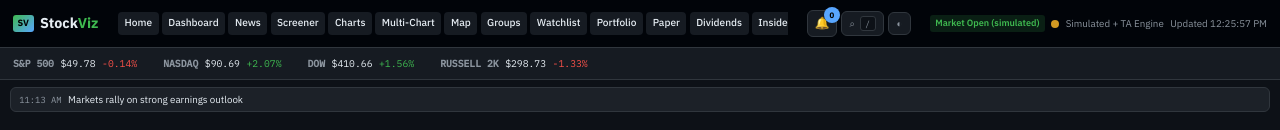
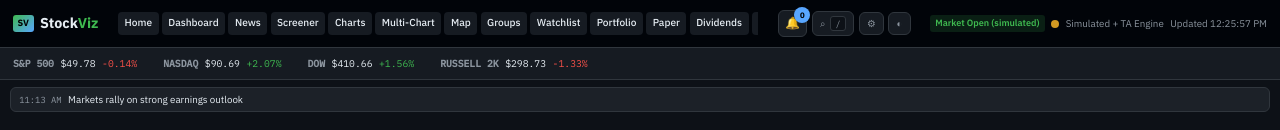
Before and after one commit to joshpohlman/stockviz, a website built with Vite: page index.html in a window 1280 px wide. Shown: the top 130 px of the page. Built offline with nearby package versions, Linux system fonts and the light colour scheme.

Commit message:
Add visible settings gear button in header

```diff
--- a/index.html
+++ b/index.html
@@ -56,6 +56,7 @@
               <span>🔔</span><span class="alert-badge" id="alert-badge" hidden>0</span>
             </a>
             <button class="search-btn" id="search-btn" title="Search"><span>⌕</span><kbd>/</kbd></button>
+            <a href="#/settings" class="settings-btn" title="Settings" aria-label="Settings">⚙</a>
             <button class="theme-btn" id="theme-toggle" title="Theme">◐</button>
           </div>
           <div class="header-status">
--- a/src/style.css
+++ b/src/style.css
@@ -907,7 +907,7 @@ a:hover { text-decoration: underline; }
 
 /* Header extras */
 .header-actions { display: flex; gap: 0.35rem; align-items: center; }
-.search-btn, .theme-btn {
+.search-btn, .theme-btn, .settings-btn {
   background: var(--bg-elevated);
   border: 1px solid var(--border);
   color: var(--text-muted);
@@ -921,7 +921,8 @@ a:hover { text-decoration: underline; }
   gap: 0.35rem;
   transition: border-color 0.15s, color 0.15s;
 }
-.search-btn:hover, .theme-btn:hover { border-color: var(--accent); color: var(--text); }
+.settings-btn { text-decoration: none; }
+.search-btn:hover, .theme-btn:hover, .settings-btn:hover { border-color: var(--accent); color: var(--text); }
 .search-icon { font-size: 1rem; }
 .search-hint { display: none; }
 @media (min-width: 1100px) { .search-hint { display: inline; } }
```
